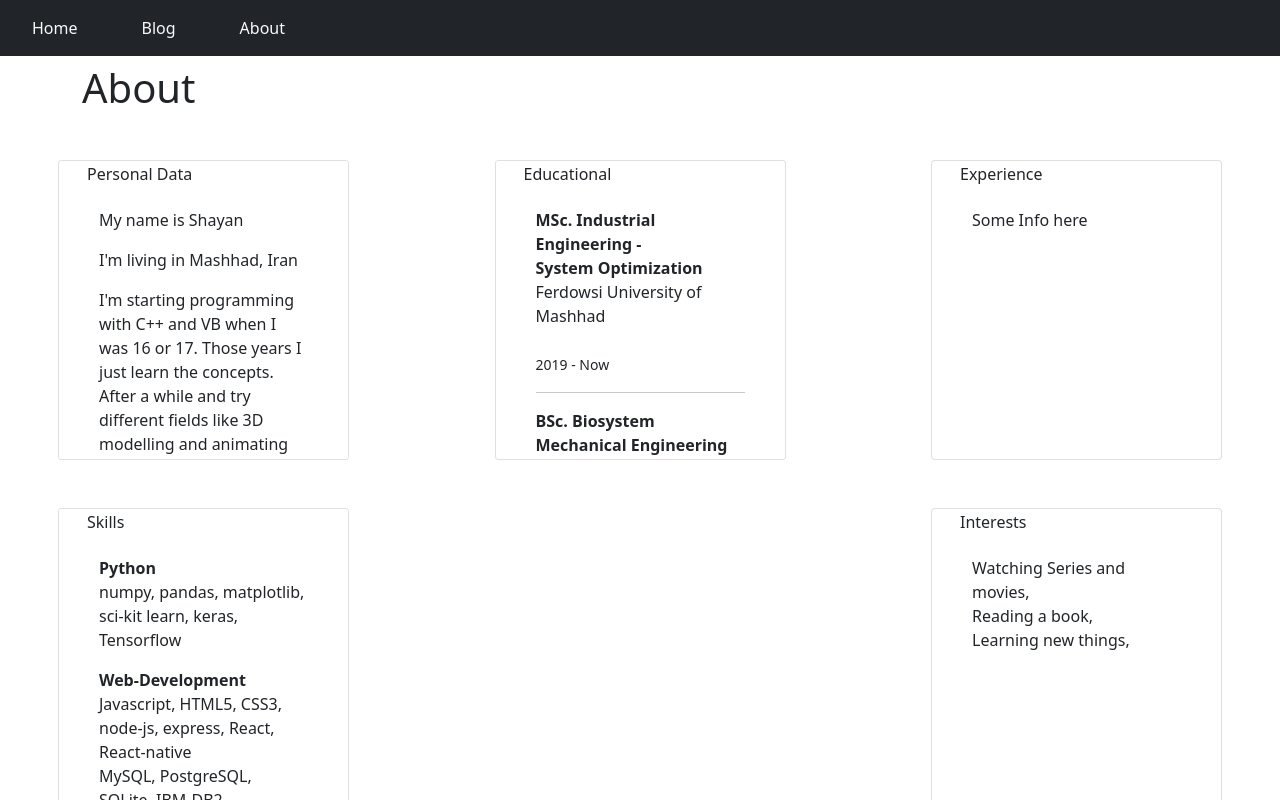
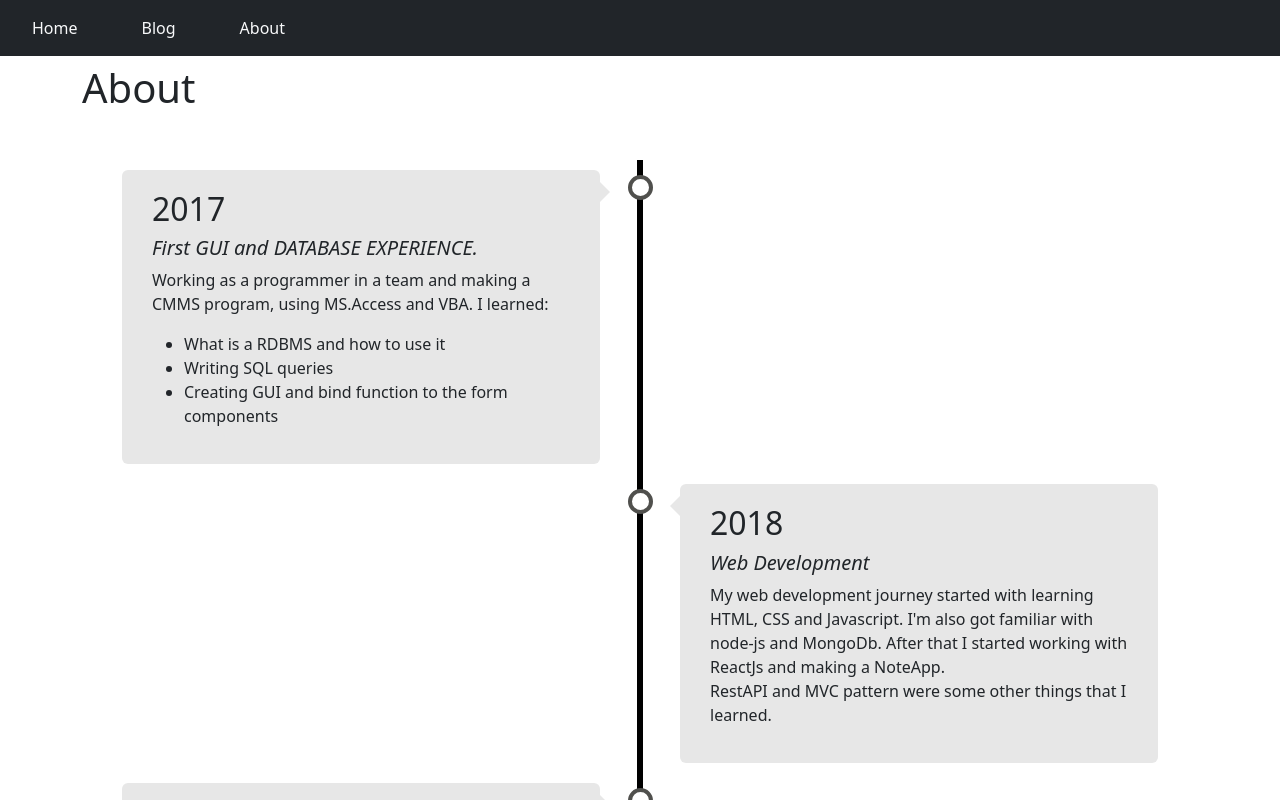
Before and after one commit to ShayanSadeghi/PersonalBlog, a Next.js app: page /about in a window 1280 px wide. Shown: the top 800 px of the page. Built offline with nearby package versions, Linux system fonts and the light colour scheme.

Commit message:
make timeline for aboutme

```diff
--- a/components/about/About_Personal.js
+++ b/components/about/About_Personal.js
@@ -1,33 +1,30 @@
-function About_Personal() {
+import { useRef } from "react";
+import Layout from "../../styles/Timeline.module.css";
+
+function About_Personal({ data }) {
+  const isLeft = useRef(true);
+
   return (
-    <div
-      className="card col-md-3 col-sm-12 overflow-scroll"
-      style={{ maxHeight: 300 }}
-    >
-      <h6 className="card-title pt-1 ps-1">Personal Data</h6>
-      <div className="card-body">
-        <p className="card-text">My name is Shayan</p>
-        <p className="card-text">I'm living in Mashhad, Iran</p>
-        <p className="card-text">
-          I'm starting programming with C++ and VB when I was 16 or 17. Those
-          years I just learn the concepts. After a while and try different
-          fields like 3D modelling and animating (using 3ds-Max), I get back to
-          the programming agin. This time I was programmer in a team made of
-          universities friends and wrote code to make a CMMS program using
-          MS.Access as a database and VBA. Those years I got familiar with SQL,
-          and learned how to make a connection between logic and GUI in an
-          application.
-          <br />
-          After that I dive in Web programming. HTML, CSS, Javascript, nodeJs,
-          expressJs, ReactJS, React-Native was my way. I also work with
-          databases such as MongoDb, Mysql, SqLite. Although I was able to use
-          these database drivers and write direct commands, but I'd prefer to
-          use ORMs most of the time.
-          <br />I was getting familiar with Data-Mining because one of my
-          university courses. I learned Python for that and now I'm able to
-          create supervised and unsupervised models to gain knowledge from data.
-        </p>
-      </div>
+    <div className={Layout.timeline}>
+      {data.map((item) => {
+        let side = Layout.left;
+
+        if (!isLeft.current) {
+          side = Layout.right;
+        }
+        isLeft.current = !isLeft.current;
+        return (
+          <div key={item.year} className={[Layout.container, side].join(" ")}>
+            <div className={Layout.content}>
+              <h2>{item.year}</h2>
+              <h5>
+                <em>{item.header}</em>
+              </h5>
+              <div dangerouslySetInnerHTML={item.body}></div>
+            </div>
+          </div>
+        );
+      })}
     </div>
   );
 }
--- a/pages/about/index.js
+++ b/pages/about/index.js
@@ -6,7 +6,7 @@ import About_Skills from "../../components/about/About_Skills";
 import About_Interests from "../../components/about/About_Interests";
 import About_Experience from "../../components/about/About_Experience";
 
-function about() {
+function about({ Personal_data }) {
   const router = useRouter();
 
   return (
@@ -16,8 +16,8 @@ function about() {
       </Head>
       <h1 className="mb-5">About</h1>
 
+      <About_Personal data={Personal_data} />
       <div className="row justify-content-between mb-5 g-5">
-        <About_Personal />
         <About_Educational />
         <About_Experience />
       </div>
@@ -38,4 +38,78 @@ function about() {
   );
 }
 
+export async function getStaticProps() {
+  const Personal_data = [
+    {
+      year: "2017",
+      header: "First GUI and DATABASE EXPERIENCE.",
+      body: {
+        __html: `
+        <div>
+          <p>
+            Working as a programmer in a team and making a CMMS program, using
+            MS.Access and VBA. I learned:
+          </p>
+          <ul>
+            <li>What is a RDBMS and how to use it</li>
+            <li>Writing SQL queries</li>
+            <li>Creating GUI and bind function to the form components</li>
+          </ul>
+        </div>
+      `,
+      },
+    },
+    {
+      year: "2018",
+      header: "Web Development",
+      body: {
+        __html: `<div>
+              <p>
+              My web development journey started with learning HTML, CSS and
+              Javascript. I'm also got familiar with node-js and MongoDb. After
+              that I started working with ReactJs and making a NoteApp.
+               <br />
+              RestAPI and MVC pattern were some other things that I learned.
+              </p>
+          </div>
+          `,
+      },
+    },
+    {
+      year: "2020",
+      header: "Data Mining",
+      body: {
+        __html: `
+          <div>
+           <p>
+              I was getting familiar with Data-Mining because one of my
+              university courses. I learned Python for that and now I'm able to
+              create supervised and unsupervised models to extract knowledge from data.
+           </p>
+          </div>
+      `,
+      },
+    },
+    {
+      year: "NOW",
+      header: "Exploring...",
+      body: {
+        __html: `
+          <div>
+           <p>There is a lot of exciting things to learn but for now, I'm going to...</p>
+            <ul>
+              <li>Add Rust-lang in my toolbox.</li>
+              <li>Read deeper and learn more things about data-science.</li>
+              <li>Dive into the cryptocurrency world and learn Solidity.</li>
+            </ul>
+          </div>
+      `,
+      },
+    },
+  ];
+  return {
+    props: { Personal_data },
+  };
+}
+
 export default about;
--- /dev/null
+++ b/styles/Timeline.module.css
@@ -0,0 +1,126 @@
+/* The actual timeline (the vertical ruler) */
+.timeline {
+    position: relative;
+    max-width: 1200px;
+    margin: 0 auto;
+}
+
+/* The actual timeline (the vertical ruler) */
+.timeline::after {
+    content: '';
+    position: absolute;
+    width: 6px;
+    background-color: rgb(0, 0, 0);
+    top: 0;
+    bottom: 0;
+    left: 50%;
+    margin-left: -3px;
+}
+
+/* Container around content */
+.container {
+    padding: 10px 40px;
+    position: relative;
+    background-color: inherit;
+    width: 50%;
+}
+
+/* The circles on the timeline */
+.container::after {
+    content: '';
+    position: absolute;
+    width: 25px;
+    height: 25px;
+    right: -13px;
+    background-color: rgb(255, 255, 255);
+    border: 4px solid #50504d;
+    top: 15px;
+    border-radius: 50%;
+    z-index: 1;
+}
+
+/* Place the container to the left */
+.left {
+    left: 0;
+}
+
+/* Place the container to the right */
+.right {
+    left: 50%;
+}
+
+/* Add arrows to the left container (pointing right) */
+.left::before {
+    content: " ";
+    height: 0;
+    position: absolute;
+    top: 22px;
+    width: 0;
+    z-index: 1;
+    right: 30px;
+    border: medium solid #e7e7e7;
+    border-width: 10px 0 10px 10px;
+    border-color: transparent transparent transparent #e7e7e7;
+}
+
+/* Add arrows to the right container (pointing left) */
+.right::before {
+    content: " ";
+    height: 0;
+    position: absolute;
+    top: 22px;
+    width: 0;
+    z-index: 1;
+    left: 30px;
+    border: medium solid #e7e7e7;
+    border-width: 10px 10px 10px 0;
+    border-color: transparent #e7e7e7 transparent transparent;
+}
+
+/* Fix the circle for containers on the right side */
+.right::after {
+    left: -12px;
+}
+
+/* The actual content */
+.content {
+    padding: 20px 30px;
+    background-color: #e7e7e7;
+    position: relative;
+    border-radius: 6px;
+}
+
+/* Media queries - Responsive timeline on screens less than 600px wide */
+@media screen and (max-width: 600px) {
+
+    /* Place the timelime to the left */
+    .timeline::after {
+        left: 31px;
+    }
+
+    /* Full-width containers */
+    .container {
+        width: 100%;
+        padding-left: 70px;
+        padding-right: 25px;
+    }
+
+    /* Make sure that all arrows are pointing leftwards */
+    .container::before {
+        left: 60px;
+        border: medium solid white;
+        border-width: 10px 10px 10px 0;
+        border-color: transparent white transparent transparent;
+    }
+
+    /* Make sure all circles are at the same spot */
+    .left::after,
+    .right::after {
+        left: 15px;
+    }
+
+    /* Make all right containers behave like the left ones */
+    .right {
+        left: 0%;
+    }
+}
```
